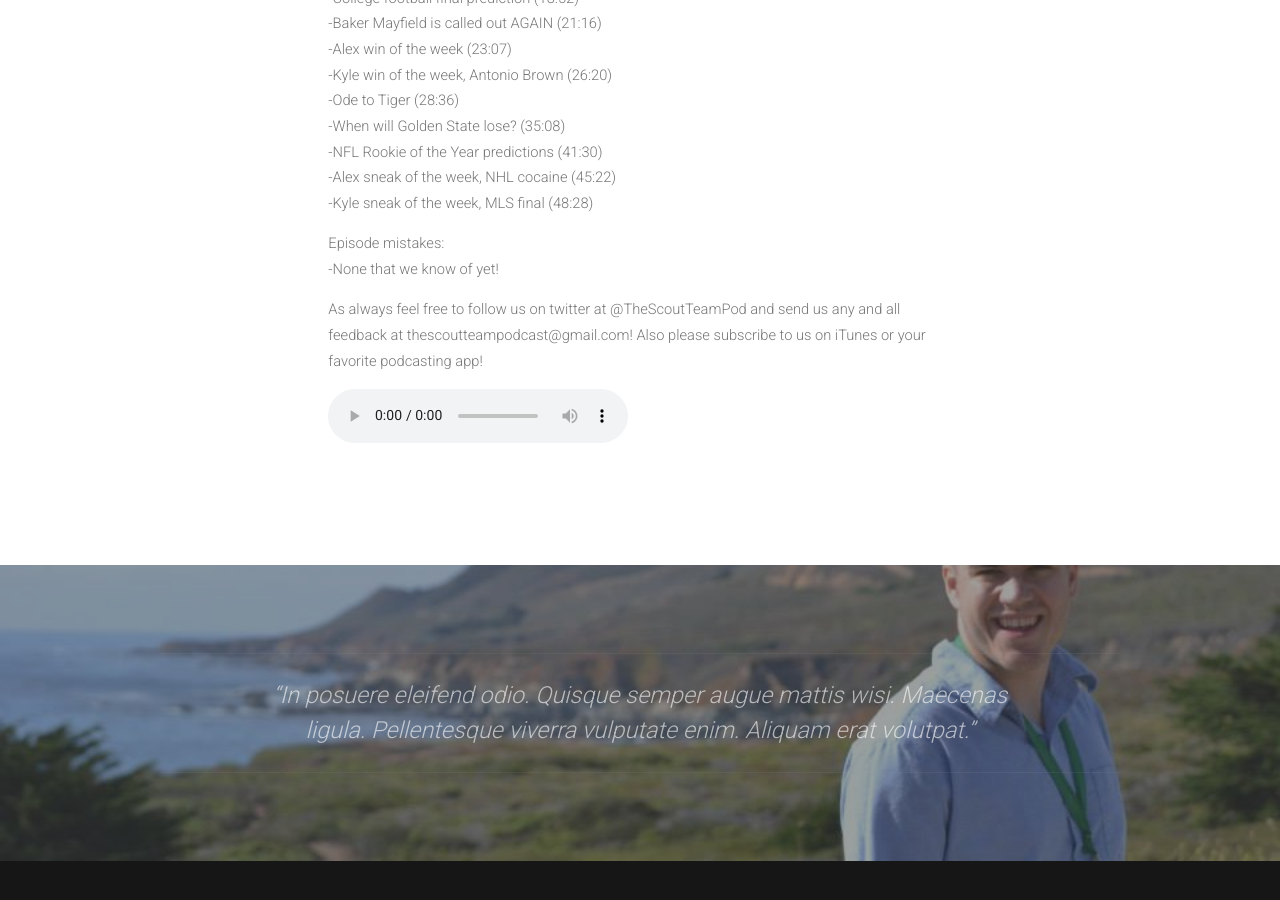
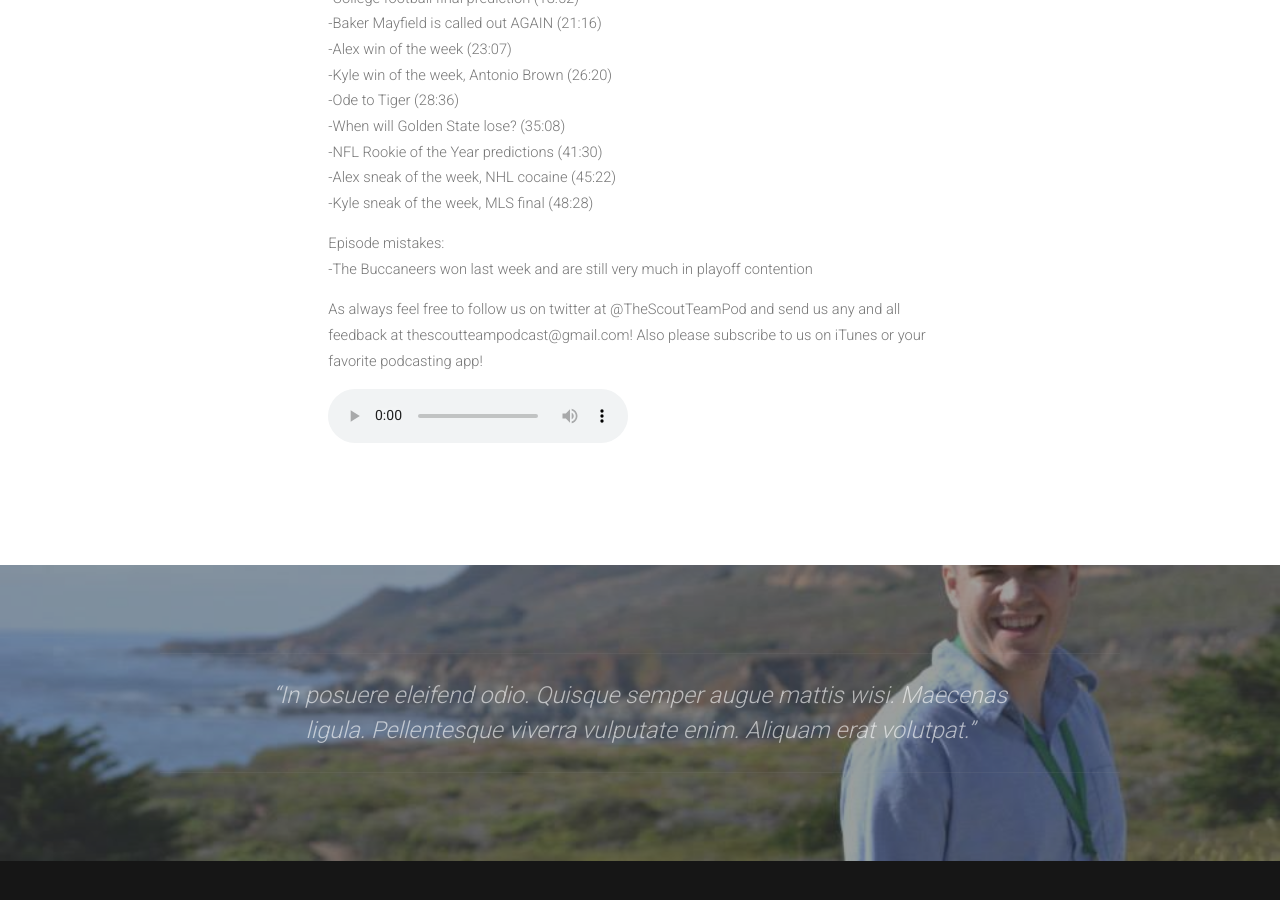
Before and after one commit to alancast/alancast.github.io, a Jekyll site: the page built from _posts/2015-12-09-episode9.md, in a window 1280 px wide and 900 px high, scrolled down 1611 px. Built offline with Jekyll 4.4.1, drawn with Linux system fonts in a browser that asks for light colours; nearby versions of some CDN libraries.

Commit message:
added episode mistake for episode 9

```diff
--- a/_posts/2015-12-09-episode9.md
+++ b/_posts/2015-12-09-episode9.md
@@ -26,7 +26,7 @@ layout: post
 <br>-Alex sneak of the week, NHL cocaine (45:22)
 <br>-Kyle sneak of the week, MLS final (48:28)</p>
 <p>Episode mistakes:
-<br>-None that we know of yet!</p>
+<br>-The Buccaneers won last week and are still very much in playoff contention</p>
 <p>As always feel free to follow us on twitter at @TheScoutTeamPod and send us any and all feedback at thescoutteampodcast@gmail.com! Also please subscribe to us on iTunes or your favorite podcasting app!</p>
 <audio controls>
   <source src="/assets/audios/episode9.m4a" type="audio/mpeg">
```
Also changed, not shown: 1 other file.
